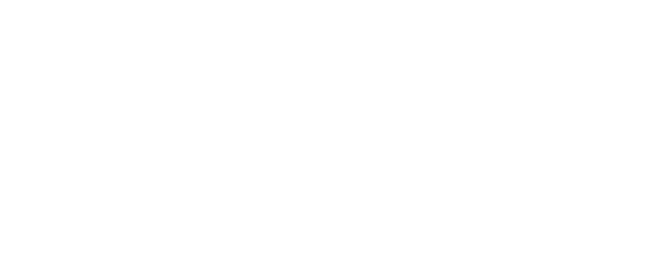
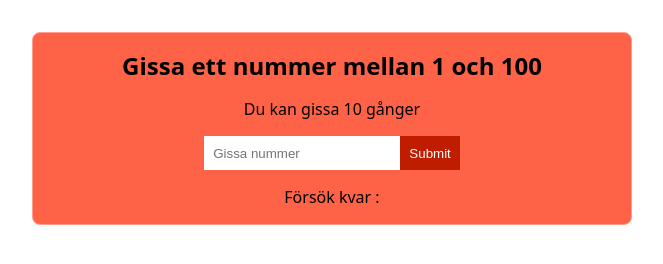
Before and after one commit to erdemkaya07/gisnings-spel, a plain HTML site: page index.html in a window 1280 px wide. Shown: the whole page, without its empty margins (308-971 px from the left). Drawn offline with Linux system fonts and the light colour scheme.

Commit message:
Gissa munner Javascript koden v1.0

```diff
--- a/index.html
+++ b/index.html
@@ -4,8 +4,21 @@
   <meta charset="UTF-8">
   <meta name="viewport" content="width=device-width, initial-scale=1.0">
   <title>Document</title>
+  <link rel="stylesheet" href="style.css">
 </head>
 <body>
+  <div class="container">
+    <div class="gissa">
+      <h2>Gissa ett nummer mellan 1 och 100</h2>
+      <p>Du kan gissa 10 gånger <span id="message"></span></p>
+      <form id="gissa-form" class="gissa-form">
+        <input type="text" id="gissa-input" class="gissa-input" placeholder="Gissa nummer">
+        <button id="submit" class="btn">Submit</button>
+      </form>
+      <p>Försök kvar : <span id="gissaCount"></span></p>
+    </div>
+  </div>
 
+  <script src="main.js"></script>
 </body>
 </html>
--- a/main.js
+++ b/main.js
@@ -0,0 +1,43 @@
+const gissaForm = document.querySelector('#gissa-form');
+const gissaInput = document.querySelector('#gissa-input');
+const gissaCount = document.querySelector('#gissaCount');
+const message = document.querySelector('#message');
+const btn = document.getElementById('submit');
+
+const nummer = 33;
+
+let gissa= 0;
+const maxGissa = 10;
+
+
+gissaForm.addEventListener('submit', e => {
+  e.preventDefault();
+
+gissa++;
+
+if(gissaInput.value == nummer){
+  console.log(`Bravo!  Du gissade rätt på ${gissa} försöket.`);
+} else if (gissaInput.value > nummer) {
+  console.log('Skriv ett mindre tal')
+} else if (gissaInput.value < nummer) {
+  console.log('Skriv ett större tal')
+}
+
+gissaCount.textContent = maxGissa - gissa;
+
+if(gissa >= maxGissa && gissaInput.value !== nummer){
+  message.textContent = `Tyvär! Nummre är ${nummer}`
+  btn.disabled = true;
+}
+
+})
+
+
+ /*  console.log(gissaInput)
+  if(gissaInput.value == nummer) {
+    console.log('dogru sayiyi girdiniz');
+  } else if(gissaInput.value <= nummer){
+    console.log('Girdigniz sayi kucuktur');
+  } else {
+    console.log('Girdigniz sayi buyuktur');
+  } */
--- a/style.css
+++ b/style.css
@@ -0,0 +1,45 @@
+* {
+  margin: 0;
+  padding: 0;
+  box-sizing: border-box;
+}
+
+body {
+  font-family: system-ui, -apple-system, BlinkMacSystemFont, 'Segoe UI', Roboto, Oxygen, Ubuntu, Cantarell, 'Open Sans', 'Helvetica Neue', sans-serif;
+}
+
+.container {
+  margin: 2rem auto;
+  max-width: 600px;
+}
+
+.gissa {
+  display: flex;
+  flex-direction: column;
+  align-items: center;
+  gap: 1rem;
+  border: 1px solid rgb(255, 156, 139);
+  padding: 1rem;
+  border-radius: .5rem;
+  background-color: tomato;
+}
+
+.gissa-form {
+  display: flex;
+  align-items: center;
+  justify-content: center;
+  .gissa-input {
+    padding: .6rem;
+    border: 0;
+  }
+  .btn {
+    padding: .6rem;
+    border: 0;
+    background-color: rgb(192, 29, 0);
+    color: white;
+    &:hover {
+      background-color: rgb(241, 48, 14);
+      cursor: pointer;
+    }
+  }
+}
```
